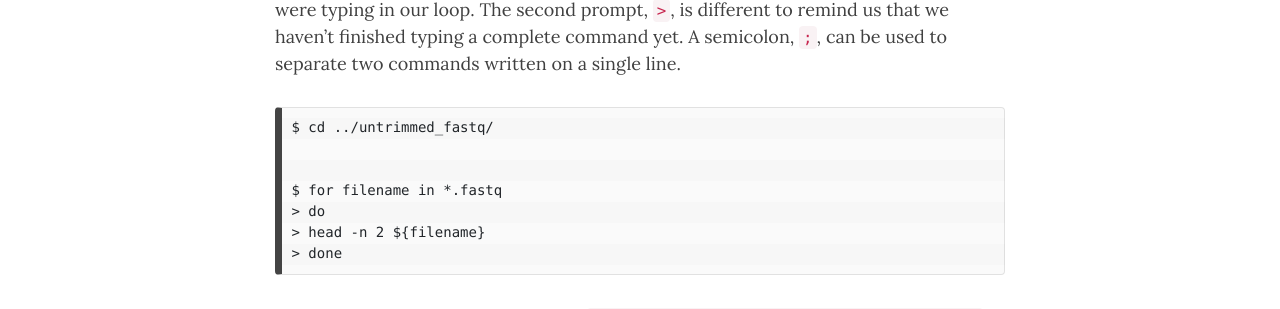
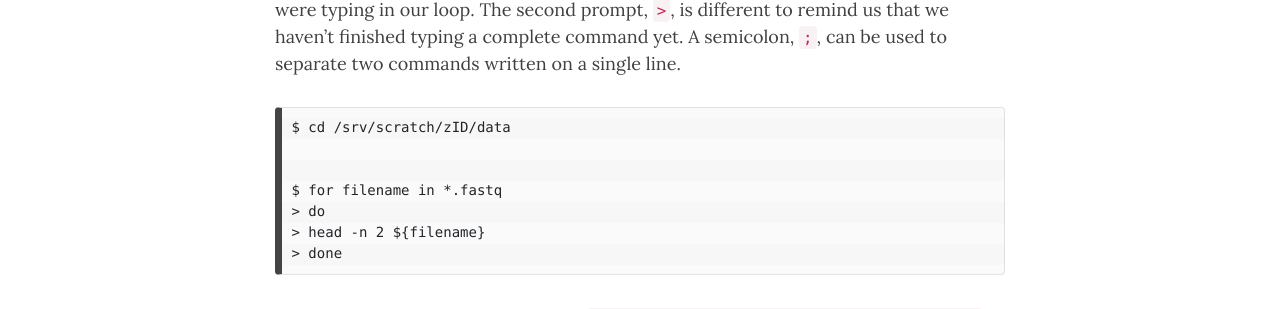
Before and after one commit to theheking/babs-rna-seq-2024, a Jekyll site: the page built from practical_overview/Week2B_Redirection.md, in a window 1280 px wide and 900 px high, scrolled down 8469 px. Shown: the part 141-450 px from the top of the window. Built offline with Jekyll 4.4.1, drawn with Linux system fonts in a browser that asks for light colours; nearby versions of some CDN libraries; comment, search, counter and statistics services are not loaded.

Commit message:
Update Week2B_Redirection.md

```diff
--- a/practical_overview/Week2B_Redirection.md
+++ b/practical_overview/Week2B_Redirection.md
@@ -225,7 +225,7 @@ The interpreter is trying to expand a variable named `fooEFG`, which (probably)
 
 Let’s write a for loop to show us the first two lines of the fastq files we downloaded earlier. You will notice the shell prompt changes from `$` to `>` and back again as we were typing in our loop. The second prompt, `>`, is different to remind us that we haven’t finished typing a complete command yet. A semicolon, `;`, can be used to separate two commands written on a single line.
 
-    $ cd ../untrimmed_fastq/
+    $ cd /srv/scratch/zID/data
 
 
     $ for filename in *.fastq
```
